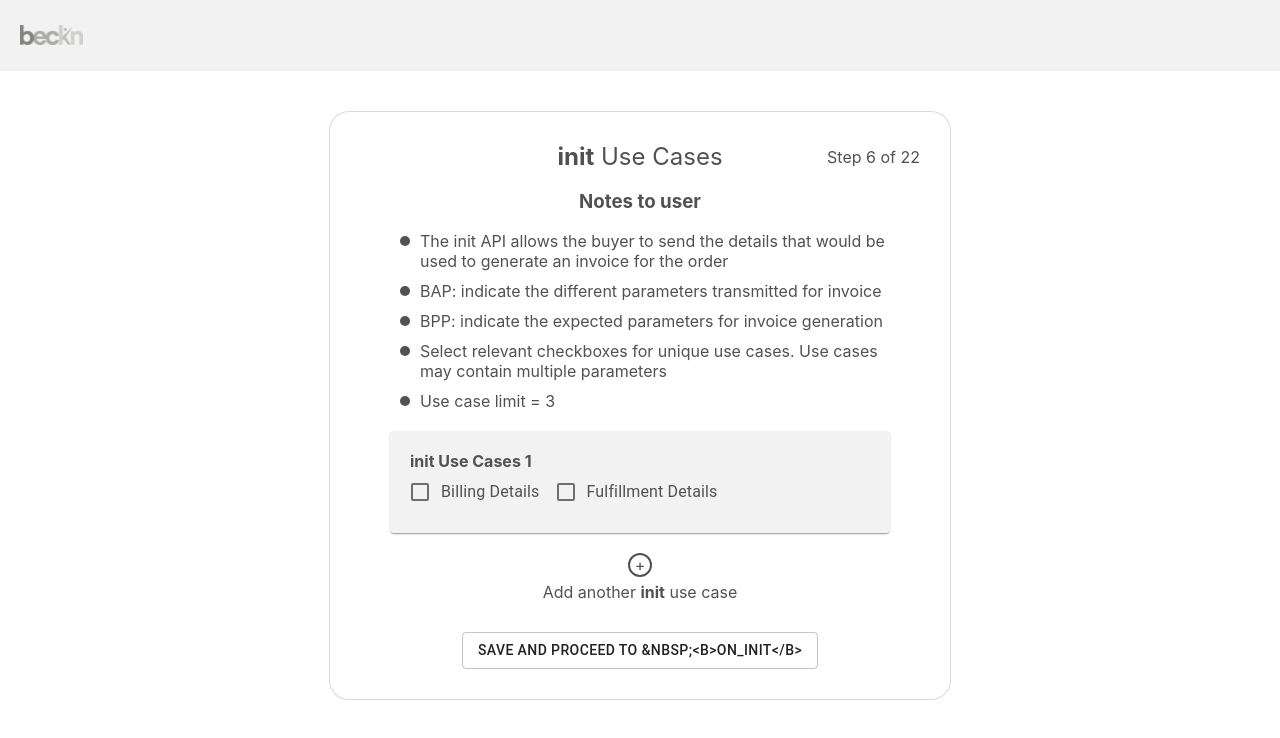
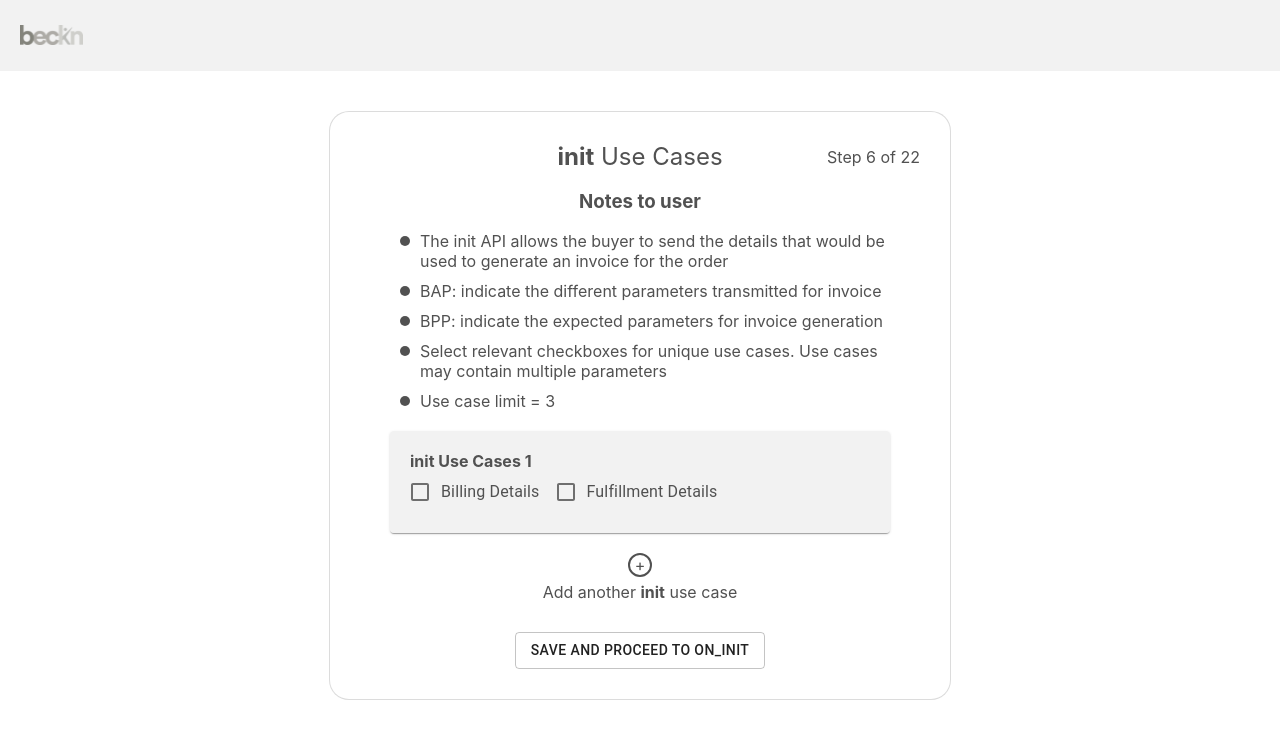
Before and after one commit to rks-031/use-case-gen-frontend, a React (Create React App) app: page /init in a window 1280 px wide. Shown: the top 738 px of the page. Built offline with nearby package versions, Linux system fonts and the light colour scheme.

Commit message:
small fix

```diff
--- a/src/component/CheckBoxSelector.js
+++ b/src/component/CheckBoxSelector.js
@@ -80,7 +80,7 @@ export default function CheckBoxSelector(props) {
                 </div>
                 <div className='button-container-check'>
                     <Button className="home-btn" variant="outlined" onClick={nextClick} >
-                        {props.num === '21' ? 'Generate Transaction flows':`Save and Proceed to &nbsp;<b>${ConstantData.urlPath[props.keyName].nextName}</b>`}
+                        {props.num === '21' ? 'Generate Transaction flows':`Save and Proceed to ${ConstantData.urlPath[props.keyName].nextName}`}
                     </Button>
                 </div>
             </div>
```
